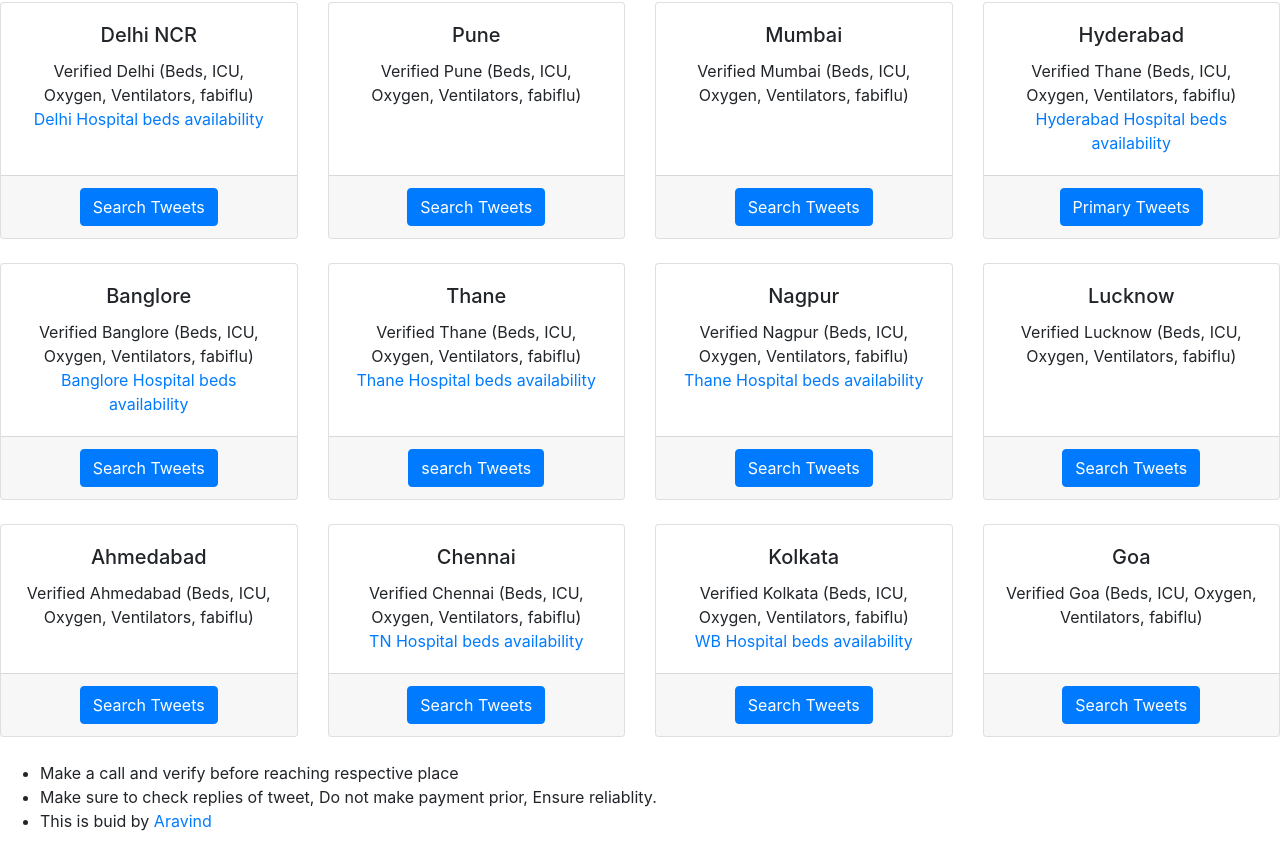
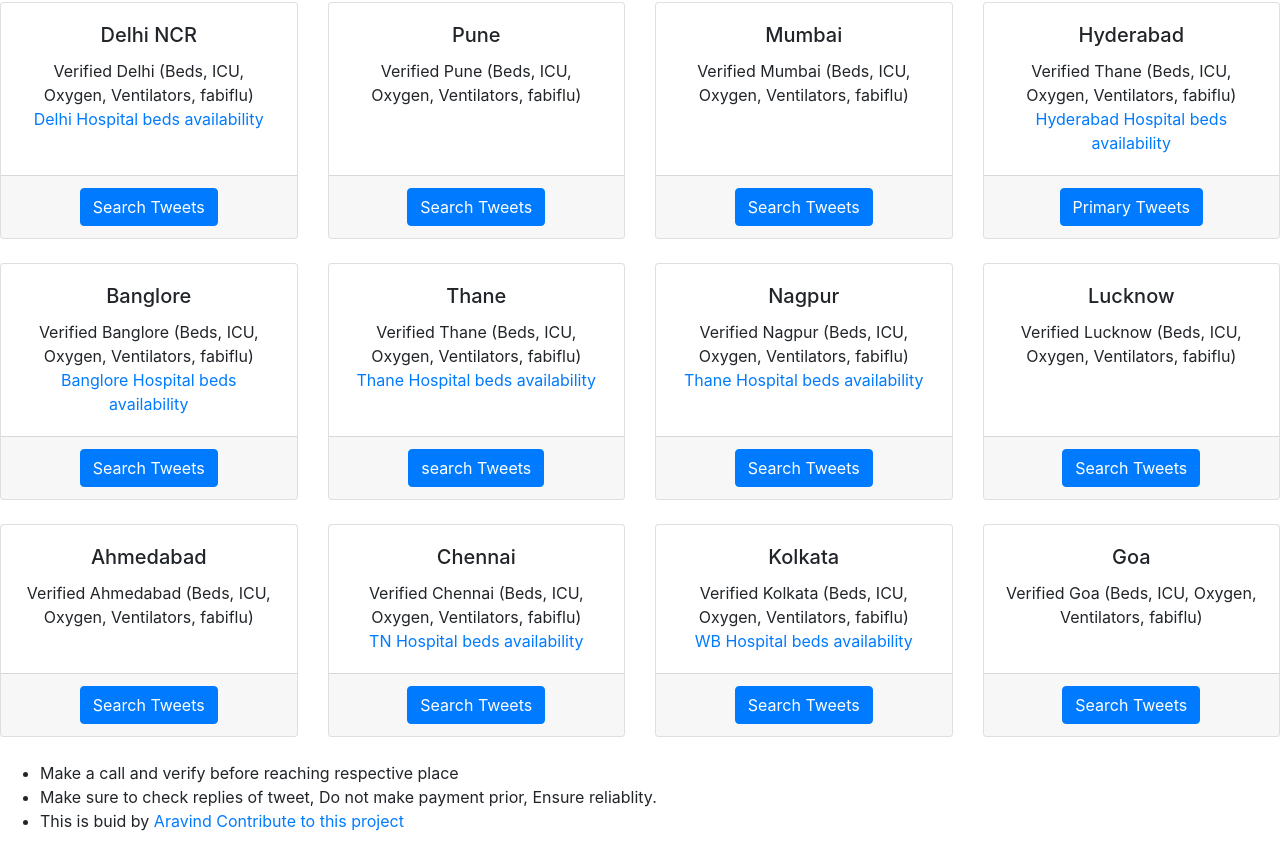
Before and after one commit to Aravindh020/covidoxy, a React (Create React App) app: page / in a window 1280 px wide. Shown: the part 148-997 px from the top of the page. Built offline with nearby package versions, Linux system fonts and the light colour scheme.

Commit message:
Update App.js

```diff
--- a/src/App.js
+++ b/src/App.js
@@ -12,7 +12,7 @@ function App() {
       <ul className="point">
       <li>Make a call and verify before reaching respective place</li>
       <li>Make sure to check replies of tweet, Do not make payment prior, Ensure reliablity.</li>
-      <li>This is buid by <a href="https://github.com/Aravindh020">Aravind </a></li></ul>
+      <li>This is buid by <a href="https://github.com/Aravindh020">Aravind </a> <a href="https://github.com/Aravindh020/covidoxy/">Contribute to this project</a></li></ul>
     </div>
   );
 }
```
